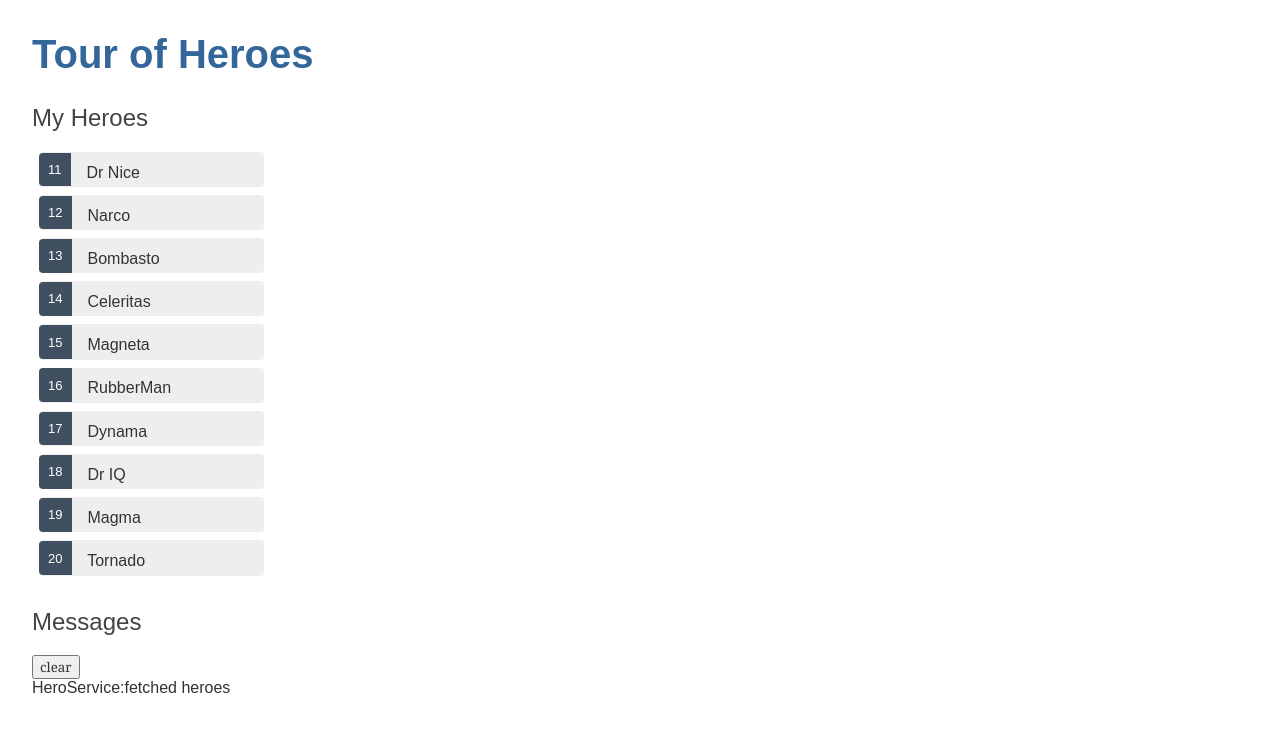
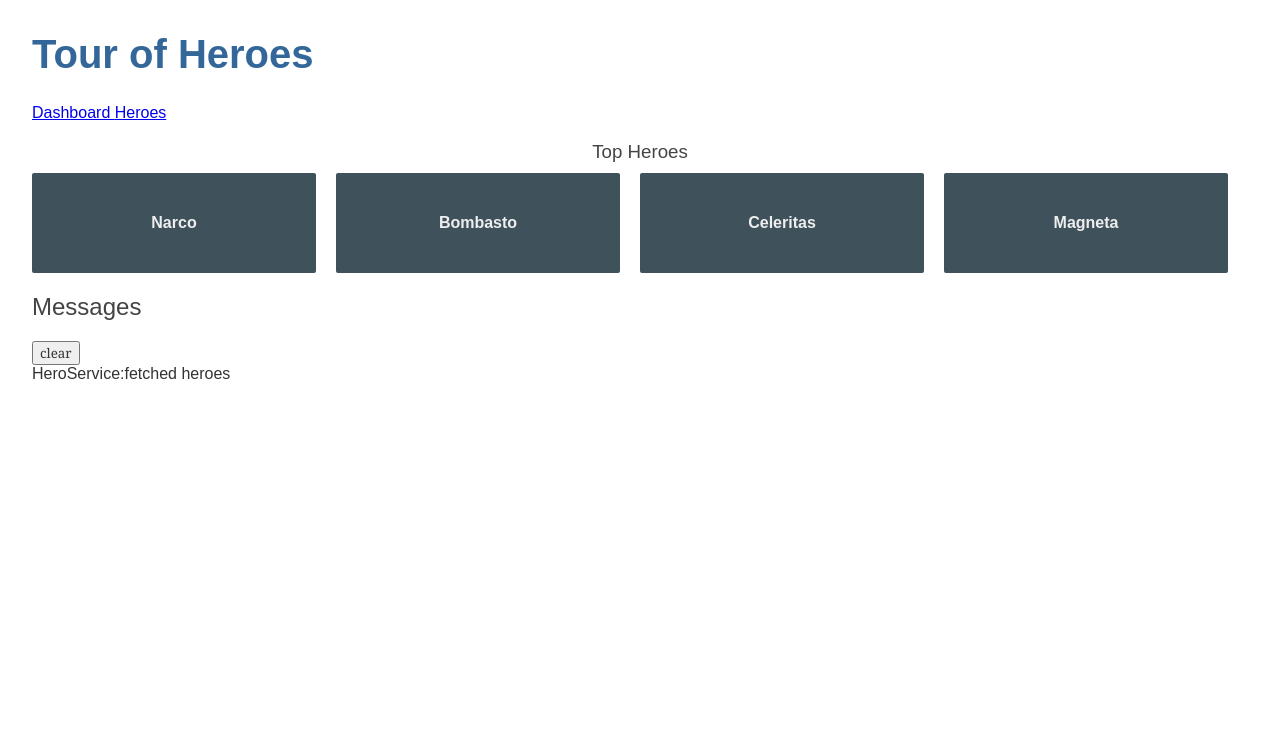
Before and after one commit to ramandy007/Angular-Tutorial, an Angular app: page /dashboard in a window 1280 px wide. Before the commit this address led to /. Shown: the top 732 px of the page. Built offline with nearby package versions, Linux system fonts and the light colour scheme.

Commit message:
added dashboard

```diff
--- a/src/app/app-routing.module.ts
+++ b/src/app/app-routing.module.ts
@@ -1,7 +1,12 @@
 import { NgModule } from '@angular/core';
 import { Routes, RouterModule } from '@angular/router';
-
-const routes: Routes = [];
+import { HeroesComponent } from './heroes/heroes.component'
+import { DashboardComponent } from './dashboard/dashboard.component'
+const routes: Routes = [
+  { path: 'heroes', component: HeroesComponent },
+  { path: 'dashboard', component: DashboardComponent },
+  { path: '', redirectTo: '/dashboard', pathMatch: 'full' },
+];
 
 @NgModule({
   imports: [RouterModule.forRoot(routes)],
--- a/src/app/app.component.html
+++ b/src/app/app.component.html
@@ -1,3 +1,7 @@
 <h1>{{title}}</h1>
-<app-heroes></app-heroes>
+<nav>
+    <a routerLink="/dashboard">Dashboard </a>
+    <a routerLink="/heroes"> Heroes</a>
+</nav>
+<router-outlet></router-outlet>
 <app-messages></app-messages>
--- a/src/app/app.module.ts
+++ b/src/app/app.module.ts
@@ -7,13 +7,15 @@
 import { FormsModule } from '@angular/forms';
 import { HeroDetailComponent } from './hero-detail/hero-detail.component';
 import { MessagesComponent } from './messages/messages.component';
+import { DashboardComponent } from './dashboard/dashboard.component';
 
 @NgModule({
   declarations: [
     AppComponent,
     HeroesComponent,
     HeroDetailComponent,
-    MessagesComponent
+    MessagesComponent,
+    DashboardComponent
   ],
   imports: [
     BrowserModule,
--- /dev/null
+++ b/src/app/dashboard/dashboard.component.css
@@ -0,0 +1,64 @@
+/* DashboardComponent's private CSS styles */
+[class*="col-"] {
+  float: left;
+  padding-right: 20px;
+  padding-bottom: 20px;
+}
+[class*="col-"]:last-of-type {
+  padding-right: 0;
+}
+a {
+  text-decoration: none;
+}
+*,
+*::after,
+*::before {
+  box-sizing: border-box;
+}
+h3 {
+  text-align: center;
+  margin-bottom: 0;
+}
+h4 {
+  position: relative;
+}
+.grid {
+  margin: 0;
+}
+.col-1-4 {
+  width: 25%;
+}
+.module {
+  padding: 20px;
+  text-align: center;
+  color: #eee;
+  max-height: 120px;
+  min-width: 120px;
+  background-color: #3f525c;
+  border-radius: 2px;
+}
+.module:hover {
+  background-color: #eee;
+  cursor: pointer;
+  color: #607d8b;
+}
+.grid-pad {
+  padding: 10px 0;
+}
+.grid-pad > [class*="col-"]:last-of-type {
+  padding-right: 20px;
+}
+@media (max-width: 600px) {
+  .module {
+    font-size: 10px;
+    max-height: 75px;
+  }
+}
+@media (max-width: 1024px) {
+  .grid {
+    margin: 0;
+  }
+  .module {
+    min-width: 60px;
+  }
+}
--- /dev/null
+++ b/src/app/dashboard/dashboard.component.html
@@ -0,0 +1,8 @@
+<h3>Top Heroes</h3>
+<div class="grid grid-pad">
+    <a *ngFor="let hero of heroes" class="col-1-4">
+        <div class="module hero">
+            <h4>{{hero.name}}</h4>
+        </div>
+    </a>
+</div>
--- /dev/null
+++ b/src/app/dashboard/dashboard.component.ts
@@ -0,0 +1,23 @@
+import { Component, OnInit } from '@angular/core';
+import { Hero } from '../hero';
+import { HeroService } from '../hero.service';
+
+@Component({
+  selector: 'app-dashboard',
+  templateUrl: './dashboard.component.html',
+  styleUrls: ['./dashboard.component.css']
+})
+export class DashboardComponent implements OnInit {
+  heroes: Hero[] = [];
+
+  constructor(private heroService: HeroService) { }
+
+  ngOnInit() {
+    this.getHeroes();
+  }
+
+  getHeroes(): void {
+    this.heroService.getHeroes()
+      .subscribe(heroes => this.heroes = heroes.slice(1, 5));
+  }
+}
```
Also changed, not shown: src/app/heroes/heroes.component.ts (line endings or trailing spaces), 1 other file (tests, documents, lock files or other folders).
